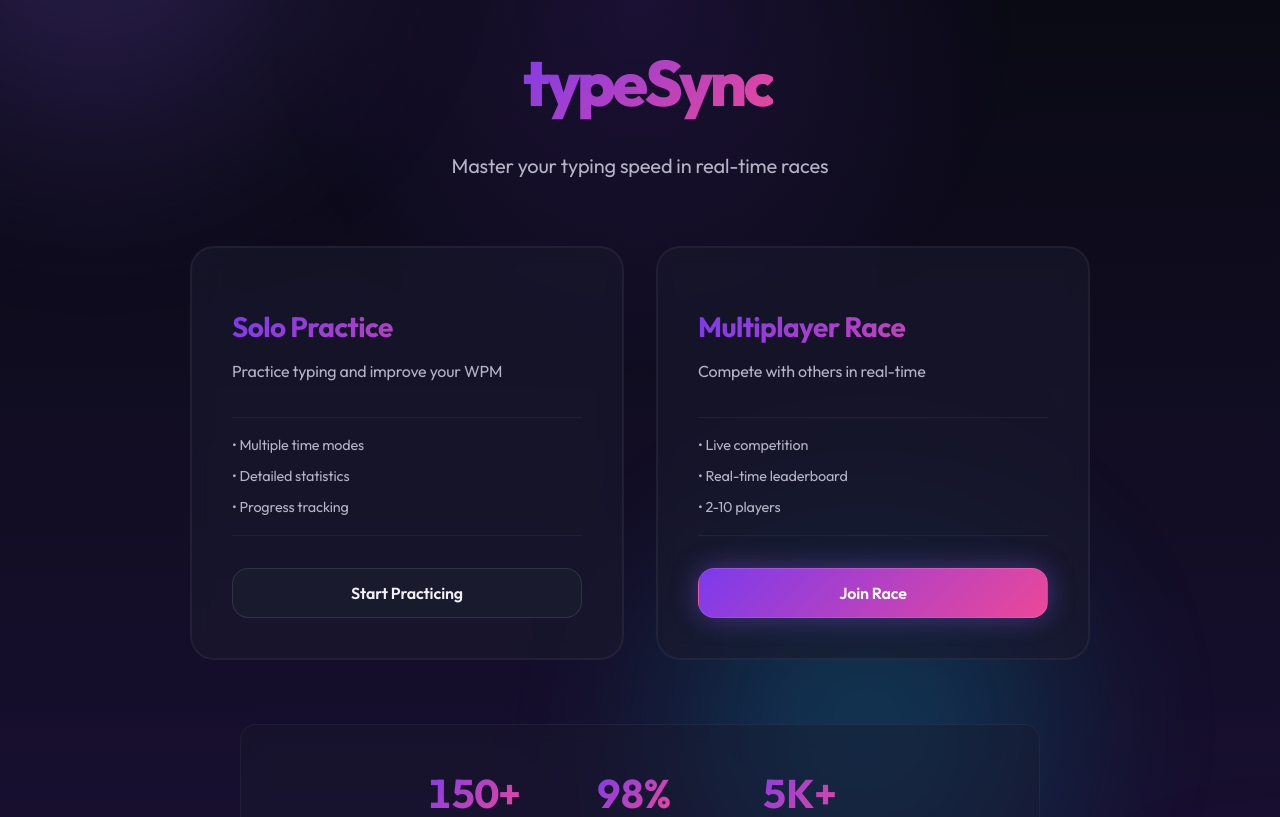
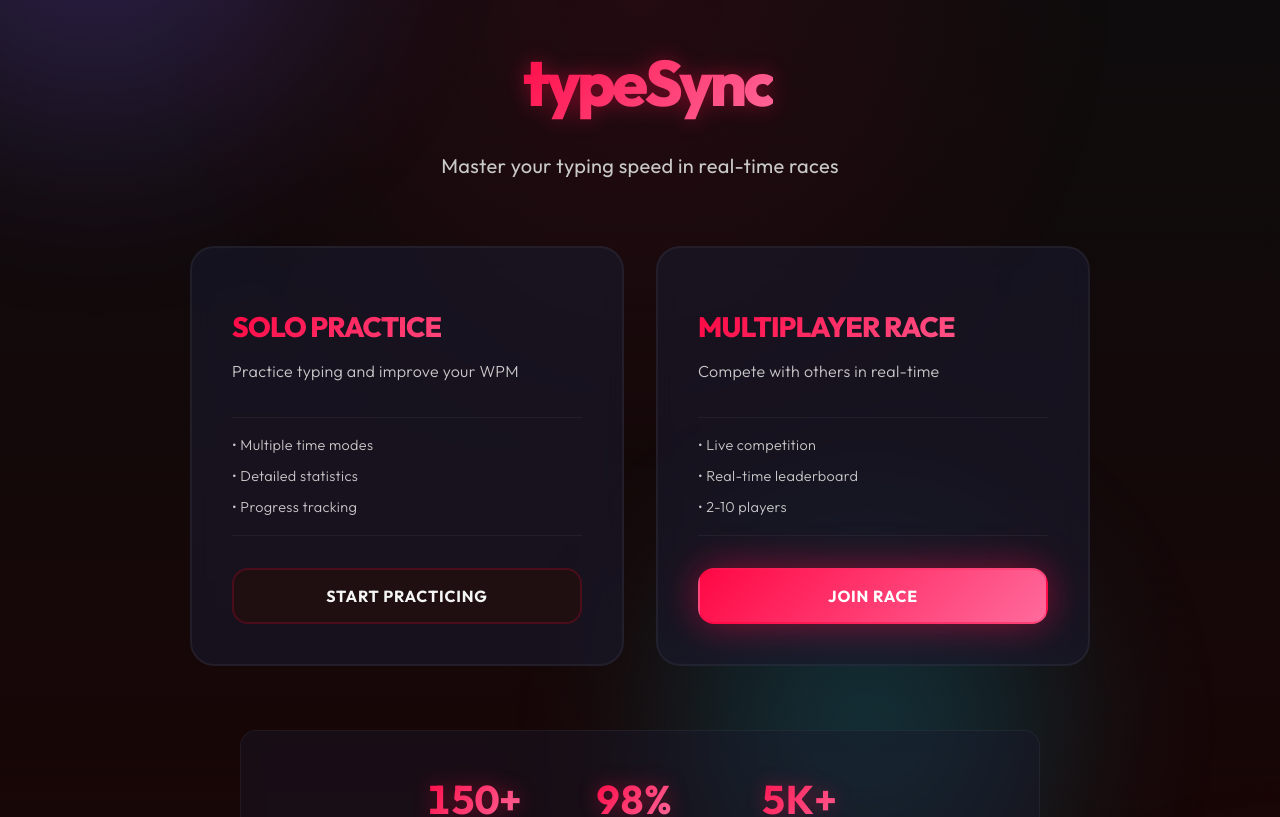
Before and after one commit to ayushverse/TypeSync, a React (Vite) app in the folder frontend/: page / in a window 1280 px wide. Shown: the top 817 px of the page. Built offline with nearby package versions, Linux system fonts and the light colour scheme; no server answers.

Commit message:
Transform to premium red-black cyberpunk aesthetic theme

```diff
--- a/frontend/src/index.css
+++ b/frontend/src/index.css
@@ -5,30 +5,36 @@
 }
 
 :root {
-  /* Colors - Enhanced Palette */
-  --bg-primary: #0a0a14;
-  --bg-secondary: #13131f;
-  --bg-accent: #1a1a2e;
-  --bg-gradient-start: #0a0a14;
-  --bg-gradient-end: #1a1035;
+  /* Red-Black Cyberpunk Aesthetic Colors */
+  --bg-primary: #0d0d0d;
+  --bg-secondary: #1a0a0a;
+  --bg-accent: #220f0f;
+  --bg-gradient-start: #0d0d0d;
+  --bg-gradient-end: #1a0505;
 
-  --text-primary: #f1f1f4;
-  --text-secondary: #b4b4c5;
-  --text-dim: #6b6b7a;
+  --text-primary: #f5f5f5;
+  --text-secondary: #c9c9c9;
+  --text-dim: #8a8a8a;
 
-  --accent-primary: #7c3aed;
-  --accent-secondary: #ec4899;
-  --accent-tertiary: #06b6d4;
-  --accent-success: #10b981;
-  --accent-error: #ef4444;
-  --accent-warning: #f59e0b;
+  /* Red Accent Palette */
+  --accent-primary: #ff0844;
+  --accent-secondary: #ff2e63;
+  --accent-tertiary: #ff6b9d;
+  --accent-dark: #d00036;
+  --accent-darker: #8a0028;
 
-  /* Gradients */
-  --gradient-primary: linear-gradient(135deg, #7c3aed 0%, #ec4899 100%);
-  --gradient-secondary: linear-gradient(135deg, #06b6d4 0%, #7c3aed 100%);
-  --gradient-accent: linear-gradient(135deg, #ec4899 0%, #f59e0b 100%);
-  --gradient-dark: linear-gradient(180deg, #0a0a14 0%, #1a1035 100%);
-  --gradient-glow: radial-gradient(circle at 50% 0%, rgba(124, 58, 237, 0.15), transparent 50%);
+  --accent-success: #00ff88;
+  --accent-error: #ff0844;
+  --accent-warning: #ffbe0b;
+
+  /* Premium Red-Black Gradients */
+  --gradient-primary: linear-gradient(135deg, #ff0844 0%, #ff6b9d 100%);
+  --gradient-secondary: linear-gradient(135deg, #ff2e63 0%, #ffbe0b 100%);
+  --gradient-accent: linear-gradient(135deg, #d00036 0%, #ff0844 100%);
+  --gradient-dark: linear-gradient(180deg, #0d0d0d 0%, #1a0505 100%);
+  --gradient-ultra: linear-gradient(135deg, #ff0844 0%, #d00036 50%, #000000 100%);
+  --gradient-glow: radial-gradient(circle at 50% 0%, rgba(255, 8, 68, 0.15), transparent 60%);
+  --gradient-red-shimmer: linear-gradient(90deg, transparent, rgba(255, 8, 68, 0.3), transparent);
 
   /* Spacing */
   --spacing-xs: 0.25rem;
@@ -45,14 +51,15 @@
   --radius-xl: 1.5rem;
   --radius-2xl: 2rem;
 
-  /* Shadows */
-  --shadow-sm: 0 2px 4px rgba(0, 0, 0, 0.1);
-  --shadow-md: 0 4px 12px rgba(0, 0, 0, 0.15);
-  --shadow-lg: 0 8px 24px rgba(0, 0, 0, 0.2);
-  --shadow-xl: 0 12px 40px rgba(0, 0, 0, 0.25);
-  --shadow-glow-sm: 0 0 20px rgba(124, 58, 237, 0.2);
-  --shadow-glow: 0 0 40px rgba(124, 58, 237, 0.3);
-  --shadow-glow-lg: 0 0 60px rgba(124, 58, 237, 0.4);
+  /* Shadows - Red Glow Effects */
+  --shadow-sm: 0 2px 4px rgba(0, 0, 0, 0.3);
+  --shadow-md: 0 4px 12px rgba(0, 0, 0, 0.4);
+  --shadow-lg: 0 8px 24px rgba(0, 0, 0, 0.5);
+  --shadow-xl: 0 12px 40px rgba(0, 0, 0, 0.6);
+  --shadow-glow-sm: 0 0 20px rgba(255, 8, 68, 0.3);
+  --shadow-glow: 0 0 40px rgba(255, 8, 68, 0.4);
+  --shadow-glow-lg: 0 0 60px rgba(255, 8, 68, 0.5);
+  --shadow-red-intense: 0 0 80px rgba(255, 8, 68, 0.6), 0 0 120px rgba(255, 8, 68, 0.3);
 
   /* Transitions */
   --transition-fast: 150ms cubic-bezier(0.4, 0, 0.2, 1);
@@ -62,15 +69,15 @@
 
 body {
   font-family: 'Outfit', 'Space Grotesk', -apple-system, BlinkMacSystemFont, 'Segoe UI', sans-serif;
-  background: var(--bg-gradient-start);
+  background: var(--bg-primary);
   background: var(--gradient-dark);
   color: var(--text-primary);
   line-height: 1.6;
   overflow-x: hidden;
   min-height: 100vh;
   position: relative;
-  font-weight: 400;
-  letter-spacing: -0.01em;
+  font-weight: 300;
+  letter-spacing: 0.02em;
 }
 
 body::before {
@@ -80,10 +87,29 @@ body::before {
   left: 50%;
   transform: translateX(-50%);
   width: 100%;
-  height: 400px;
+  height: 500px;
   background: var(--gradient-glow);
   pointer-events: none;
   z-index: 0;
+  animation: pulse-glow 4s ease-in-out infinite;
+}
+
+body::after {
+  content: '';
+  position: fixed;
+  top: 0;
+  left: 0;
+  width: 100%;
+  height: 100%;
+  background:
+    repeating-linear-gradient(0deg,
+      rgba(255, 8, 68, 0.03) 0px,
+      transparent 1px,
+      transparent 2px,
+      rgba(255, 8, 68, 0.03) 3px);
+  pointer-events: none;
+  z-index: 0;
+  opacity: 0.5;
 }
 
 #root {
@@ -100,28 +126,32 @@ h4,
 h5,
 h6 {
   font-family: 'Outfit', sans-serif;
-  font-weight: 700;
+  font-weight: 800;
   line-height: 1.1;
-  letter-spacing: -0.02em;
+  letter-spacing: -0.03em;
+  text-transform: uppercase;
 }
 
 h1 {
   font-size: 3.5rem;
-  font-weight: 800;
+  font-weight: 900;
   background: var(--gradient-primary);
   -webkit-background-clip: text;
   -webkit-text-fill-color: transparent;
   background-clip: text;
+  filter: drop-shadow(0 0 20px rgba(255, 8, 68, 0.5));
+  animation: text-glow 3s ease-in-out infinite;
 }
 
 h2 {
   font-size: 2.25rem;
-  font-weight: 700;
+  font-weight: 800;
+  color: var(--text-primary);
 }
 
 h3 {
   font-size: 1.75rem;
-  font-weight: 600;
+  font-weight: 700;
 }
 
 code,
@@ -129,34 +159,41 @@ pre,
 kbd {
   font-family: 'JetBrains Mono', 'Courier New', monospace;
   font-weight: 500;
+  background: rgba(255, 8, 68, 0.1);
+  padding: 0.125rem 0.375rem;
+  border-radius: 0.25rem;
+  border: 1px solid rgba(255, 8, 68, 0.2);
 }
 
-/* Scrollbar */
+/* Scrollbar - Red Gradient */
 ::-webkit-scrollbar {
-  width: 10px;
-  height: 10px;
+  width: 12px;
+  height: 12px;
 }
 
 ::-webkit-scrollbar-track {
   background: var(--bg-secondary);
+  border-radius: var(--radius-lg);
 }
 
 ::-webkit-scrollbar-thumb {
-  background: linear-gradient(180deg, var(--accent-primary), var(--accent-secondary));
+  background: var(--gradient-primary);
   border-radius: var(--radius-lg);
+  border: 2px solid var(--bg-primary);
 }
 
 ::-webkit-scrollbar-thumb:hover {
-  background: linear-gradient(180deg, var(--accent-secondary), var(--accent-primary));
+  background: var(--gradient-accent);
+  box-shadow: var(--shadow-glow-sm);
 }
 
 /* Utilities */
 .glass {
-  background: rgba(19, 19, 31, 0.6);
-  backdrop-filter: blur(20px);
-  -webkit-backdrop-filter: blur(20px);
-  border: 1px solid rgba(255, 255, 255, 0.08);
-  box-shadow: var(--shadow-lg);
+  background: rgba(26, 10, 10, 0.5);
+  backdrop-filter: blur(24px);
+  -webkit-backdrop-filter: blur(24px);
+  border: 1px solid rgba(255, 8, 68, 0.15);
+  box-shadow: var(--shadow-lg), inset 0 0 40px rgba(255, 8, 68, 0.05);
 }
 
 .gradient-text {
@@ -164,13 +201,14 @@ kbd {
   -webkit-background-clip: text;
   -webkit-text-fill-color: transparent;
   background-clip: text;
-  font-weight: 700;
+  font-weight: 800;
+  filter: drop-shadow(0 0 10px rgba(255, 8, 68, 0.4));
 }
 
 .btn {
-  padding: 0.875rem 1.75rem;
+  padding: 1rem 2rem;
   border-radius: var(--radius-lg);
-  font-weight: 600;
+  font-weight: 700;
   cursor: pointer;
   transition: all var(--transition-normal);
   border: none;
@@ -181,7 +219,8 @@ kbd {
   justify-content: center;
   gap: 0.5rem;
   font-family: 'Outfit', sans-serif;
-  letter-spacing: -0.01em;
+  letter-spacing: 0.05em;
+  text-transform: uppercase;
   position: relative;
   overflow: hidden;
 }
@@ -194,47 +233,47 @@ kbd {
   width: 0;
   height: 0;
   border-radius: 50%;
-  background: rgba(255, 255, 255, 0.1);
+  background: rgba(255, 255, 255, 0.15);
   transform: translate(-50%, -50%);
   transition: width 0.6s, height 0.6s;
 }
 
 .btn:hover::before {
-  width: 300px;
-  height: 300px;
+  width: 400px;
+  height: 400px;
 }
 
 .btn-primary {
   background: var(--gradient-primary);
   color: white;
   box-shadow: var(--shadow-glow-sm);
-  border: 1px solid rgba(255, 255, 255, 0.1);
+  border: 2px solid rgba(255, 8, 68, 0.3);
 }
 
 .btn-primary:hover {
-  transform: translateY(-3px) scale(1.02);
-  box-shadow: var(--shadow-glow);
+  transform: translateY(-4px) scale(1.03);
+  box-shadow: var(--shadow-red-intense);
 }
 
 .btn-secondary {
-  background: var(--bg-accent);
+  background: rgba(34, 15, 15, 0.8);
   color: var(--text-primary);
-  border: 1px solid rgba(255, 255, 255, 0.1);
+  border: 2px solid rgba(255, 8, 68, 0.2);
 }
 
 .btn-secondary:hover {
-  background: rgba(26, 26, 46, 0.9);
+  background: rgba(34, 15, 15, 1);
   border-color: var(--accent-primary);
-  transform: translateY(-2px);
-  box-shadow: var(--shadow-md);
+  transform: translateY(-3px);
+  box-shadow: var(--shadow-glow-sm);
 }
 
 .btn:active {
-  transform: translateY(0) scale(0.98);
+  transform: translateY(0) scale(0.97);
 }
 
 .btn:disabled {
-  opacity: 0.5;
+  opacity: 0.4;
   cursor: not-allowed;
   transform: none !important;
 }
@@ -253,16 +292,17 @@ kbd {
   box-shadow: var(--shadow-lg);
 }
 
-/* Input Styles */
+/* Input Styles - Red Cyberpunk */
 input,
 textarea,
 select {
-  background: var(--bg-accent);
-  border: 1px solid rgba(255, 255, 255, 0.1);
+  background: rgba(34, 15, 15, 0.6);
+  border: 2px solid rgba(255, 8, 68, 0.2);
   border-radius: var(--radius-md);
-  padding: 0.75rem 1rem;
+  padding: 0.875rem 1.25rem;
   color: var(--text-primary);
   font-size: 1rem;
+  font-family: 'Outfit', sans-serif;
   transition: all var(--transition-normal);
   outline: none;
   width: 100%;
@@ -272,19 +312,21 @@ input:focus,
 textarea:focus,
 select:focus {
   border-color: var(--accent-primary);
-  box-shadow: 0 0 0 3px rgba(139, 92, 246, 0.1);
+  box-shadow: 0 0 0 4px rgba(255, 8, 68, 0.15), var(--shadow-glow-sm);
+  background: rgba(34, 15, 15, 0.8);
 }
 
 input::placeholder,
 textarea::placeholder {
   color: var(--text-dim);
+  font-weight: 300;
 }
 
-/* Animations */
+/* Animations - Red Theme */
 @keyframes fadeIn {
   from {
     opacity: 0;
-    transform: translateY(20px);
+    transform: translateY(30px);
   }
 
   to {
@@ -317,6 +359,30 @@ textarea::placeholder {
   }
 }
 
+@keyframes pulse-glow {
+
+  0%,
+  100% {
+    opacity: 1;
+  }
+
+  50% {
+    opacity: 0.6;
+  }
+}
+
+@keyframes text-glow {
+
+  0%,
+  100% {
+    filter: drop-shadow(0 0 20px rgba(255, 8, 68, 0.5));
+  }
+
+  50% {
+    filter: drop-shadow(0 0 40px rgba(255, 8, 68, 0.8));
+  }
+}
+
 @keyframes spin {
   from {
     transform: rotate(0deg);
@@ -331,11 +397,21 @@ textarea::placeholder {
 
   0%,
   100% {
-    box-shadow: 0 0 20px rgba(139, 92, 246, 0.3);
+    box-shadow: var(--shadow-glow-sm);
   }
 
   50% {
-    box-shadow: 0 0 40px rgba(139, 92, 246, 0.6);
+    box-shadow: var(--shadow-red-intense);
+  }
+}
+
+@keyframes shimmer {
+  0% {
+    transform: translateX(-100%);
+  }
+
+  100% {
+    transform: translateX(100%);
   }
 }
 
```
